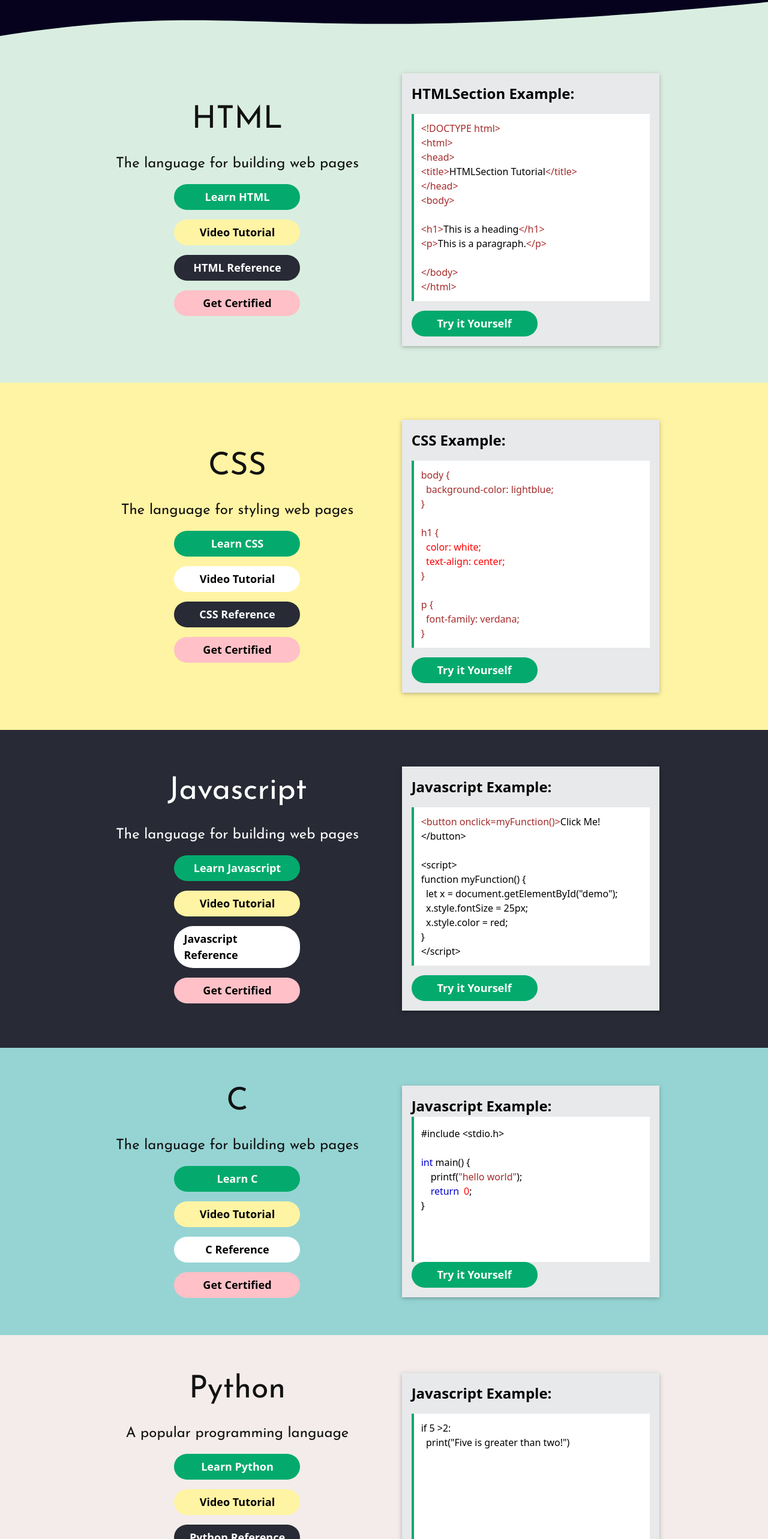
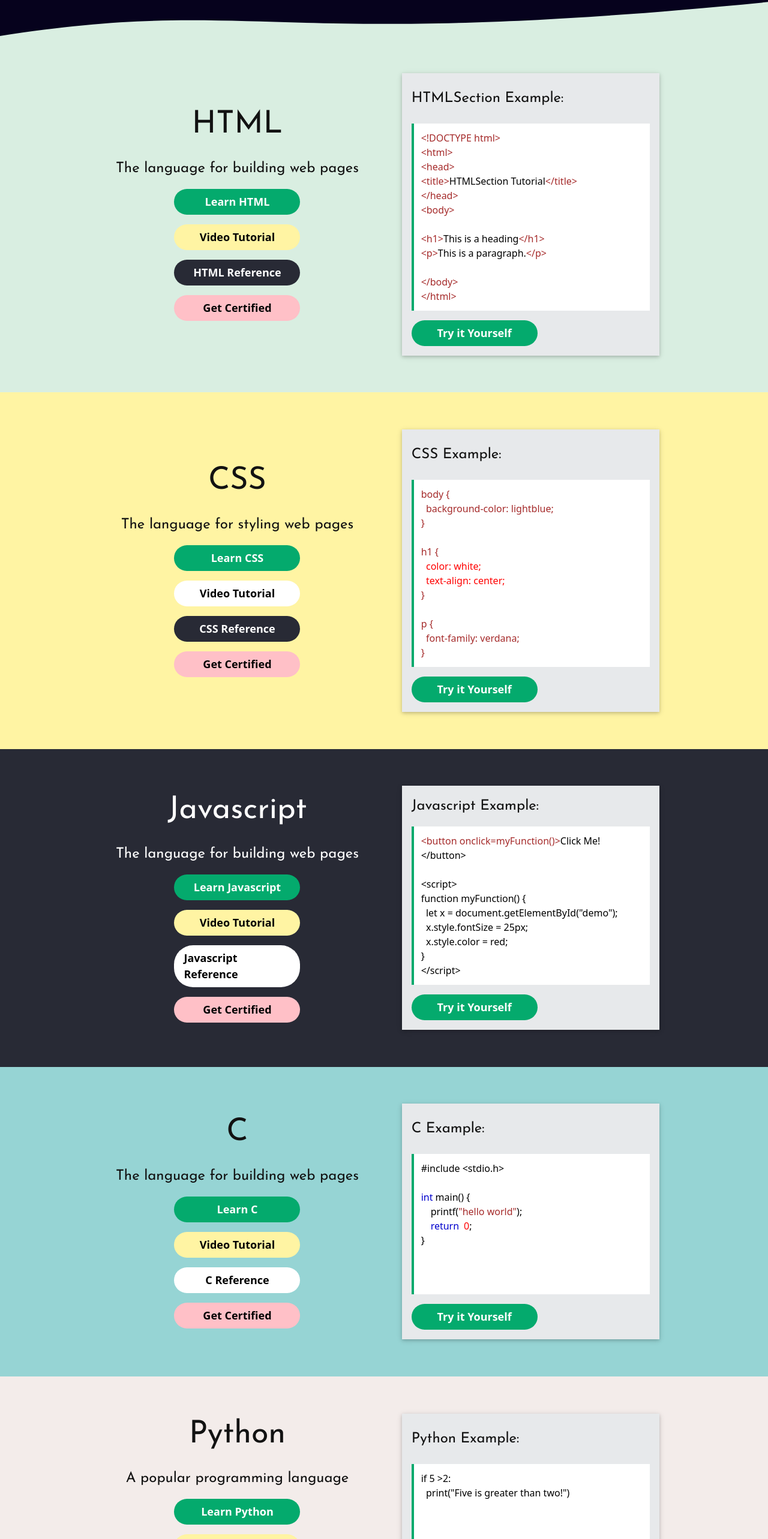
Before and after one commit to sajib925/w3-website-copy, a Next.js app: page / in a window 1280 px wide. Shown: the part 860-3426 px from the top of the page at 60% size. Built offline with nearby package versions, Linux system fonts and the light colour scheme.

Commit message:
some updated

```diff
--- a/src/sections/CSSSection.tsx
+++ b/src/sections/CSSSection.tsx
@@ -23,7 +23,7 @@ export const CSSSection = () => {
                     <div className="p-[3%] w-full lg:w-[49.50%]">
                         <div style={{boxShadow: "0 2px 5px 0 rgba(0,0,0,0.16), 0 2px 10px 0 rgba(0,0,0,0.12)"}}>
                             <div className="p-[16px] bg-[#E7E9EB]">
-                                <h3 className="text-[24px] font-semibold py-2]">CSS Example:</h3>
+                                <h3 className="H4 py-2">CSS Example:</h3>
                                 <div className="p-[12px] my-[16px] border-l-[4px] border-l-[#04AA6D] bg-white">
                                     <span className="cssselectorcolor" style={{color: "#a52a2a"}}>
                                         body <span className="cssdelimitercolor"
--- a/src/sections/CSection.tsx
+++ b/src/sections/CSection.tsx
@@ -23,8 +23,8 @@ export const CSection = () => {
                     <div className="p-[3%] w-full lg:w-[49.50%]">
                         <div style={{boxShadow: "0 2px 5px 0 rgba(0,0,0,0.16), 0 2px 10px 0 rgba(0,0,0,0.12)"}}>
                             <div className="p-[16px] bg-[#E7E9EB]">
-                                <h3 className="text-[24px] font-semibold py-2]">Javascript Example:</h3>
-                                <div className="p-[12px] py-[16px] border-l-[4px] border-l-[#04AA6D] bg-white">
+                                <h3 className="H4 py-2">C Example:</h3>
+                                <div className="p-[12px] my-[16px] border-l-[4px] border-l-[#04AA6D] bg-white">
                                     <div className="h-[210px]">
                                         <span className="text-black" >{"#include <stdio.h>"}</span><br/><br/>
                                         <span className="text-[#0000cd]">int</span>
--- a/src/sections/HTMLSection.tsx
+++ b/src/sections/HTMLSection.tsx
@@ -23,7 +23,7 @@ export const HTMLSection = () => {
                     <div className="p-[3%] w-full lg:w-[49.50%]">
                         <div style={{boxShadow: "0 2px 5px 0 rgba(0,0,0,0.16), 0 2px 10px 0 rgba(0,0,0,0.12)"}}>
                             <div className="p-[16px] bg-[#E7E9EB]">
-                                <h3 className="text-[24px] font-semibold py-2]">HTMLSection Example:</h3>
+                                <h3 className="H4 py-2">HTMLSection Example:</h3>
                                 <div className="p-[12px] my-[16px] border-l-[4px] border-l-[#04AA6D] bg-white">
                                         <span className="text-[#a52a2a]"><span style={{color: "#0000cd !important"}}
                                         >&lt;</span>!DOCTYPE<span
--- a/src/sections/JavascriptSection.tsx
+++ b/src/sections/JavascriptSection.tsx
@@ -23,7 +23,7 @@ export const JavascriptSection = () => {
                     <div className="p-[3%] w-full lg:w-[49.50%]">
                         <div style={{boxShadow: "0 2px 5px 0 rgba(0,0,0,0.16), 0 2px 10px 0 rgba(0,0,0,0.12)"}}>
                             <div className="p-[16px] bg-[#E7E9EB]">
-                                <h3 className="text-[24px] font-semibold py-2]">Javascript Example:</h3>
+                                <h3 className="H4 py-2]">Javascript Example:</h3>
                                 <div className="p-[12px] my-[16px] border-l-[4px] border-l-[#04AA6D] bg-white">
                                         <span className="text-[#a52a2a]" style={{color: "#a52a2a !important"}}><span
                                             className="tagcolor"
--- a/src/sections/PythonSection.tsx
+++ b/src/sections/PythonSection.tsx
@@ -23,7 +23,7 @@ export const PythonSection = () => {
                     <div className="p-[3%] w-full lg:w-[49.50%]">
                         <div style={{boxShadow: "0 2px 5px 0 rgba(0,0,0,0.16), 0 2px 10px 0 rgba(0,0,0,0.12)"}}>
                             <div className="p-[16px] bg-[#E7E9EB]">
-                                <h3 className="text-[24px] font-semibold py-2]">Javascript Example:</h3>
+                                <h3 className="H4 py-2">Python Example:</h3>
                                 <div
                                     className="p-[12px] my-[16px] h-[210px] border-l-[4px] border-l-[#04AA6D] bg-white">
                                     <span className="jscolor" style={{color: "black !important"}}><span
```
